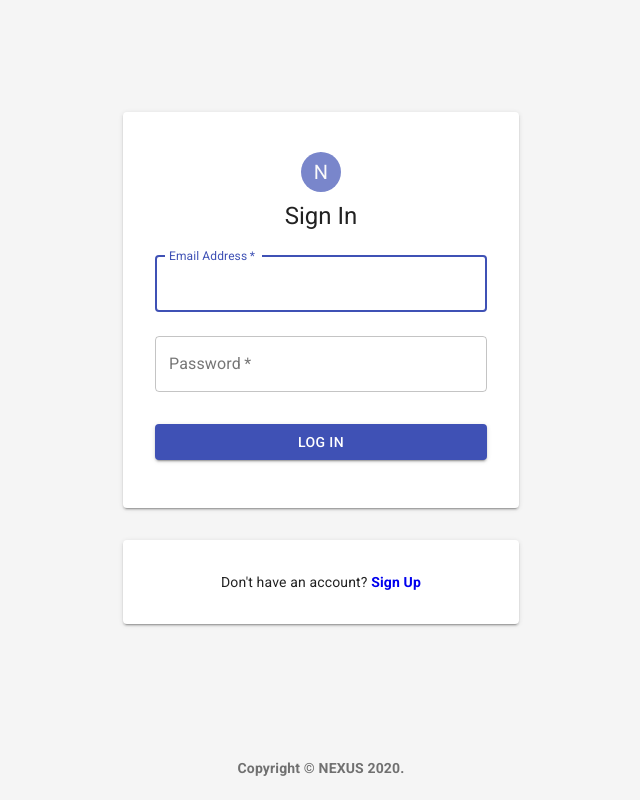
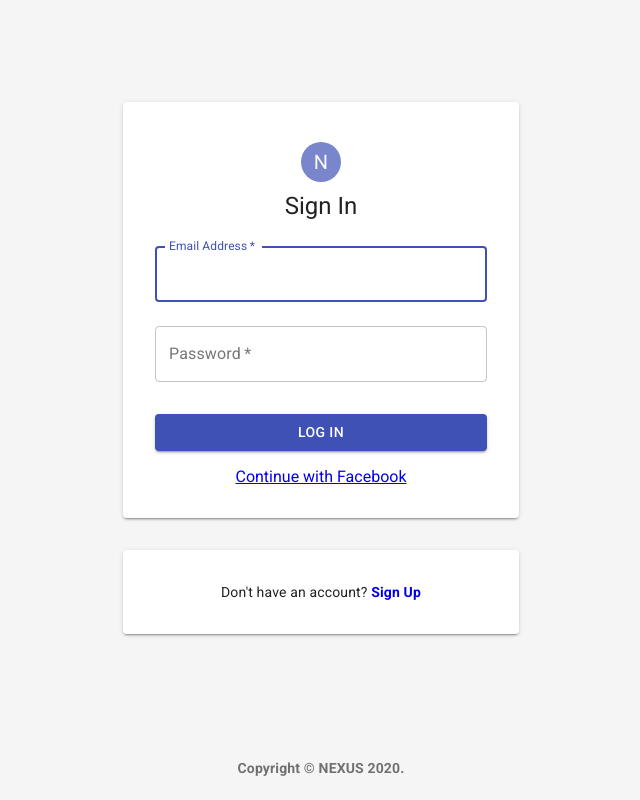
Before and after one commit to uw-nexus/nexus-fe, a Next.js app: page /auth/login in a window 1280 px wide. Shown: the whole page, without its empty margins (319-959 px from the left). Built offline with nearby package versions, Linux system fonts and the light colour scheme.

Commit message:
add facebook oauth, redirect to homeafter all login

```diff
--- a/pages/auth/login.tsx
+++ b/pages/auth/login.tsx
@@ -1,5 +1,6 @@
 import React, { useState } from 'react';
 import Link from 'next/link';
+import Router from 'next/router';
 import { Avatar, Button, TextField, Typography } from '@material-ui/core';
 import { Container, Paper } from '@material-ui/core';
 import { Alert } from '@material-ui/lab';
@@ -25,6 +26,7 @@ export default () => {
     });
 
     setAccepted(res.ok);
+    if (res.ok) Router.push('/');
   }
 
   return (
@@ -65,6 +67,10 @@ export default () => {
               Log In
             </Button>
           </form>
+
+          <a href='http://localhost:3100/auth/student/facebook'>
+            Continue with Facebook
+          </a>
         </Paper>
 
         <Paper elevation={2} className={classes.paper}>
```
Also changed, not shown: pages/auth/signup.tsx (+4 -3 lines).
